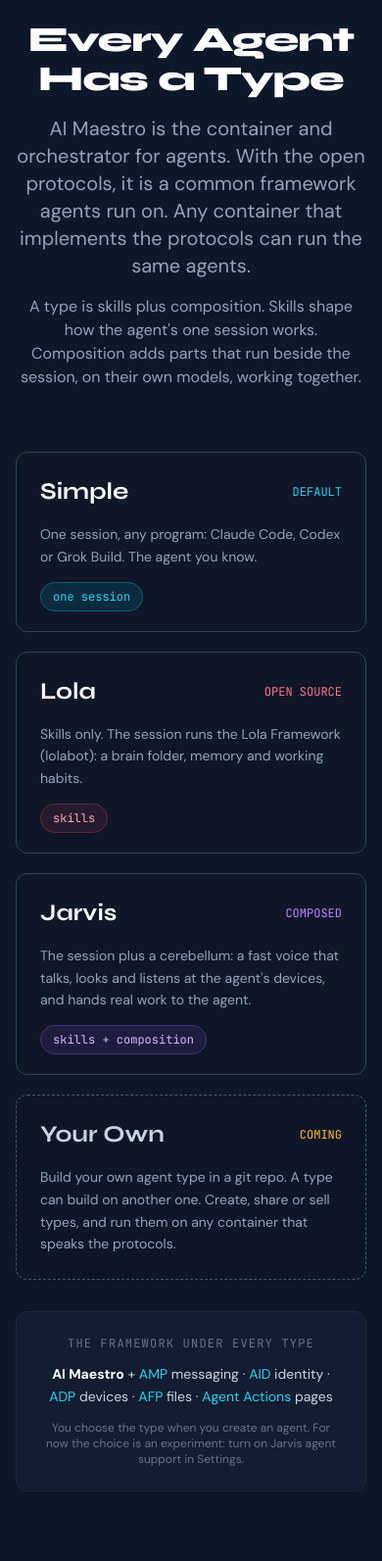
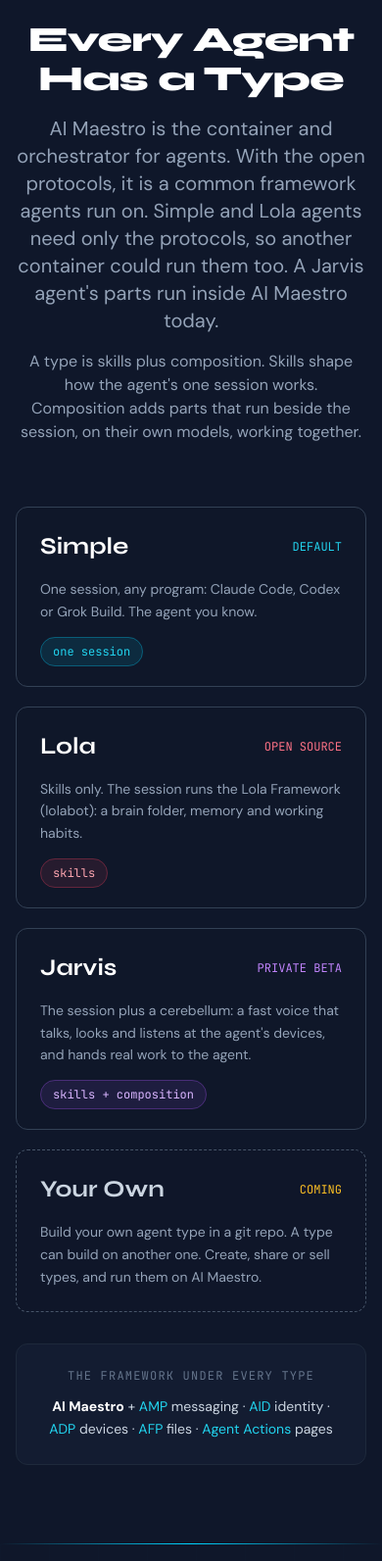
Before and after one commit to 23blocks-OS/ai-maestro-website, a plain HTML site: page index.html in a window 390 px wide. Shown: the part 2707-4300 px from the top of the page at 98% size. Drawn offline with nearby package versions, Linux system fonts and the light colour scheme.

Commit message:
Agent types: Jarvis marked private beta, no experiment line, honest portability, footer, no sideways body on phones
Co-Authored-By: Claude Opus 5.5 <noreply@anthropic.com>

```diff
--- a/index.html
+++ b/index.html
@@ -173,6 +173,8 @@
         body {
             background-color: #0f172a;
             color: #e2e8f0;
+            /* the glow circles reach past the screen edge on phones; clip keeps the sticky nav working */
+            overflow-x: clip;
         }
 
         /* Noise texture overlay */
@@ -593,7 +595,7 @@
                     <span class="font-mono text-cyan-400 text-sm tracking-wide">AGENT TYPES</span>
                 </div>
                 <h2 class="font-display text-4xl md:text-5xl font-extrabold tracking-tight text-white mb-4">Every Agent Has a Type</h2>
-                <p class="text-xl text-slate-400 max-w-3xl mx-auto mb-4">AI Maestro is the container and orchestrator for agents. With the open protocols, it is a common framework agents run on. Any container that implements the protocols can run the same agents.</p>
+                <p class="text-xl text-slate-400 max-w-3xl mx-auto mb-4">AI Maestro is the container and orchestrator for agents. With the open protocols, it is a common framework agents run on. Simple and Lola agents need only the protocols, so another container could run them too. A Jarvis agent's parts run inside AI Maestro today.</p>
                 <p class="text-slate-400 max-w-3xl mx-auto">A type is skills plus composition. Skills shape how the agent's one session works. Composition adds parts that run beside the session, on their own models, working together.</p>
             </div>
 
@@ -620,7 +622,7 @@
                 <div class="group bg-slate-900/80 border border-slate-700 rounded-xl p-6 hover:border-purple-500/50 hover:bg-slate-900 transition-all duration-300">
                     <div class="flex items-center justify-between mb-4">
                         <h3 class="font-display text-2xl font-bold text-white group-hover:text-purple-400 transition-colors">Jarvis</h3>
-                        <span class="font-mono text-xs text-purple-400">COMPOSED</span>
+                        <span class="font-mono text-xs text-purple-400">PRIVATE BETA</span>
                     </div>
                     <p class="text-slate-400 text-sm leading-relaxed mb-4">The session plus a cerebellum: a fast voice that talks, looks and listens at the agent's devices, and hands real work to the agent.</p>
                     <span class="px-3 py-1.5 bg-purple-500/10 text-purple-300 border border-purple-500/30 rounded-full text-xs font-mono">skills + composition</span>
@@ -631,7 +633,7 @@
                         <h3 class="font-display text-2xl font-bold text-slate-300">Your Own</h3>
                         <span class="font-mono text-xs text-amber-400">COMING</span>
                     </div>
-                    <p class="text-slate-400 text-sm leading-relaxed">Build your own agent type in a git repo. A type can build on another one. Create, share or sell types, and run them on any container that speaks the protocols.</p>
+                    <p class="text-slate-400 text-sm leading-relaxed">Build your own agent type in a git repo. A type can build on another one. Create, share or sell types, and run them on AI Maestro.</p>
                 </div>
             </div>
 
@@ -646,7 +648,6 @@
                     <a href="https://github.com/agentmessaging/agent-files" target="_blank" rel="noopener" class="text-cyan-400 hover:underline">AFP</a> files ·
                     <a href="https://agentactions.org" target="_blank" rel="noopener" class="text-cyan-400 hover:underline">Agent Actions</a> pages
                 </p>
-                <p class="text-slate-500 text-xs mt-3">You choose the type when you create an agent. For now the choice is an experiment: turn on Jarvis agent support in Settings.</p>
             </div>
         </div>
     </section>
@@ -1614,7 +1615,7 @@
                         <img src="logo-constellation.svg" alt="AI Maestro" class="w-8 h-8">
                         <span class="font-display font-bold text-lg text-white">AI MAESTRO</span>
                     </div>
-                    <p class="text-slate-400 text-sm">The future of work is here. Orchestrate multiple AI coding agents from one dashboard.</p>
+                    <p class="text-slate-400 text-sm">The future of work is here. Orchestrate AI agents of every type from one dashboard.</p>
                 </div>
                 <div>
                     <h3 class="font-mono text-xs text-slate-500 tracking-widest mb-4">LINKS</h3>
```
Also changed, not shown: community.html (+1 -1 lines), ecosystem.html (+2 -2 lines), experiments.html (+1 -1 lines), vision.html (+1 -1 lines).
